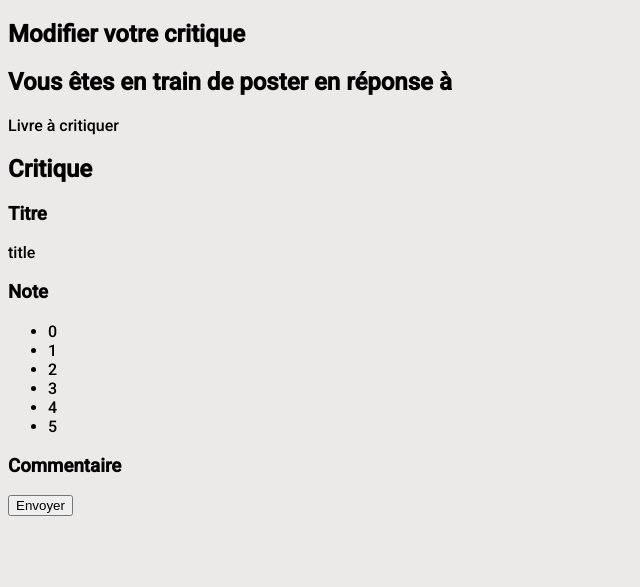
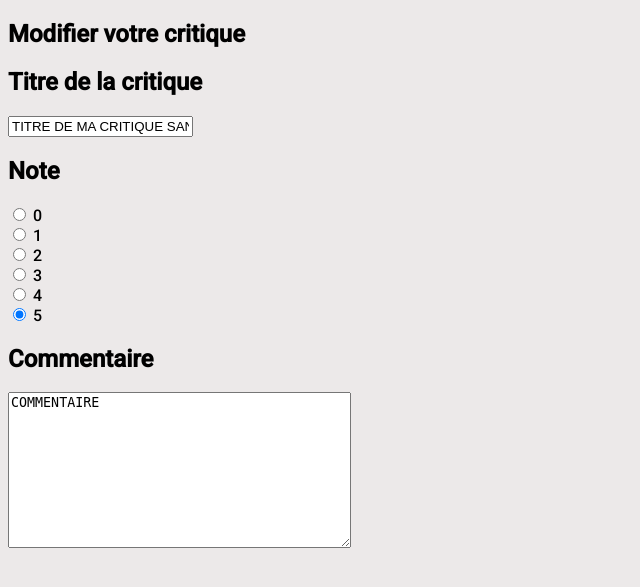
Before and after one commit to TrkSdi/P09_OC_LITReview_Django, a Django app: page /review/edit/11/ in a window 1280 px wide. Shown: the part 46-633 px from the top of the page, without its empty margins (0-640 px from the left). Run offline with Django 4.2, Linux system fonts and the light colour scheme; a user stored in the database is signed in; data comes from the database, SQL or seed files in the repository; both versions use the stored data as it was after the commit.

Commit message:
edit reviw template

```diff
--- a/src/LIT_Review/urls.py
+++ b/src/LIT_Review/urls.py
@@ -37,6 +37,7 @@ urlpatterns = [
     path('ticket/delete/<int:ticket_id>', delete_ticket, name="ticket-delete"),
     path('review/', review, name="review"),
     path('review/edit/<int:review_id>/', edit_review, name='review-edit'),
+    path('review/delete/<int:review_id>', delete_review, name="review-delete"),
     path('posts/', posts, name='posts'),
 ]
 
--- a/src/website/templates/edit-review.html
+++ b/src/website/templates/edit-review.html
@@ -7,29 +7,15 @@
 <section>
     <div>
         <h1>Modifier votre critique</h1>
-        <article id="ticket-review">
-            <h2>Vous êtes en train de poster en réponse à</h2>
-                <div id="ticket-item">
-                    <p>Livre à critiquer</p>
-                </div>
-        </article>
-        <article id="review">
-            <h2>Critique</h2>
-                <h3>Titre</h3>
-                    <form action="">title</form>
-                <h3>Note</h3>
-                    <ul>
-                        <li>0</li>
-                        <li>1</li>
-                        <li>2</li>
-                        <li>3</li>
-                        <li>4</li>
-                        <li>5</li>
-                    </ul>
-                <h3>Commentaire</h3>
-                    <form action=""></form>
-            <button>Envoyer</button>
-        </article>
+        <form method="POST" action="" enctype="multipart/form-data">
+            <h2>Titre de la critique</h2>
+            {{ form.headline }}
+            <h2>Note</h2>
+            {{ form.rating }}
+            <h2>Commentaire</h2>
+            {{ form.body }}
+
+        </form>
     </div>
 </section>
 {% endblock %}
--- a/src/website/templates/snippets/post-review-snippets.html
+++ b/src/website/templates/snippets/post-review-snippets.html
@@ -12,6 +12,6 @@
       </div>
    <div class="btn">
       <button class="edit-btn"><a href="{% url 'review-edit' post.id %}"  name="review-edit">Modifier</a></button>
-      <button class="remove-btn"><a href="{% url 'ticket-delete' post.id %}"  name="review-ticket">Supprimer</a></button>
+      <button class="remove-btn"><a href="{% url 'review-delete' post.id %}"  name="review-delete">Supprimer</a></button>
    </div>
  </div>
--- a/src/website/templates/snippets/post-ticket-snippets.html
+++ b/src/website/templates/snippets/post-ticket-snippets.html
@@ -8,7 +8,7 @@
         <img class="image-ticket" src="{{ post.image.url }}" alt="{{ post.title }}">
     {% endif %}
         <div class="btn">
-            <button class="edit-btn"><a href="{% url 'ticket-edit' post.id %}"  name="review-ticket">Modifier</a></button>
-            <button class="remove-btn"><a href="{% url 'ticket-delete' post.id %}"  name="review-ticket">Supprimer</a></button>
+            <button class="edit-btn"><a href="{% url 'ticket-edit' post.id %}"  name="edit-ticket">Modifier</a></button>
+            <button class="remove-btn"><a href="{% url 'ticket-delete' post.id %}"  name="delete-ticket">Supprimer</a></button>
         </div>
 </div>
--- a/src/website/views.py
+++ b/src/website/views.py
@@ -164,15 +164,20 @@ def edit_review(request, review_id):
     review = Review.objects.get(id=review_id)
     form = ReviewForm(instance=review)
     if request.method == 'POST':
-        form = Review(request.POST or None, request.FILES or None, instance=ticket)
+        form = Review(request.POST or None, request.FILES or None, instance=review)
         if form.is_valid:
             form.save(commit=False)
             form.user = request.user
             form.save()
             return redirect('posts')
         else:
-            form = Review(instance=ticket)
+            form = Review(instance=review)
 
     return render(request, "edit-review.html", {'form':form})
 
-    return render(request, "edit-review.html")
+@login_required
+def delete_review(request, review_id):
+    review = Review.objects.get(id=review_id)
+    review.delete()
+
+    return redirect('posts')
```
Also changed, not shown: src/db.sqlite3, src/media/media/images/Book_4.jpg (added).
